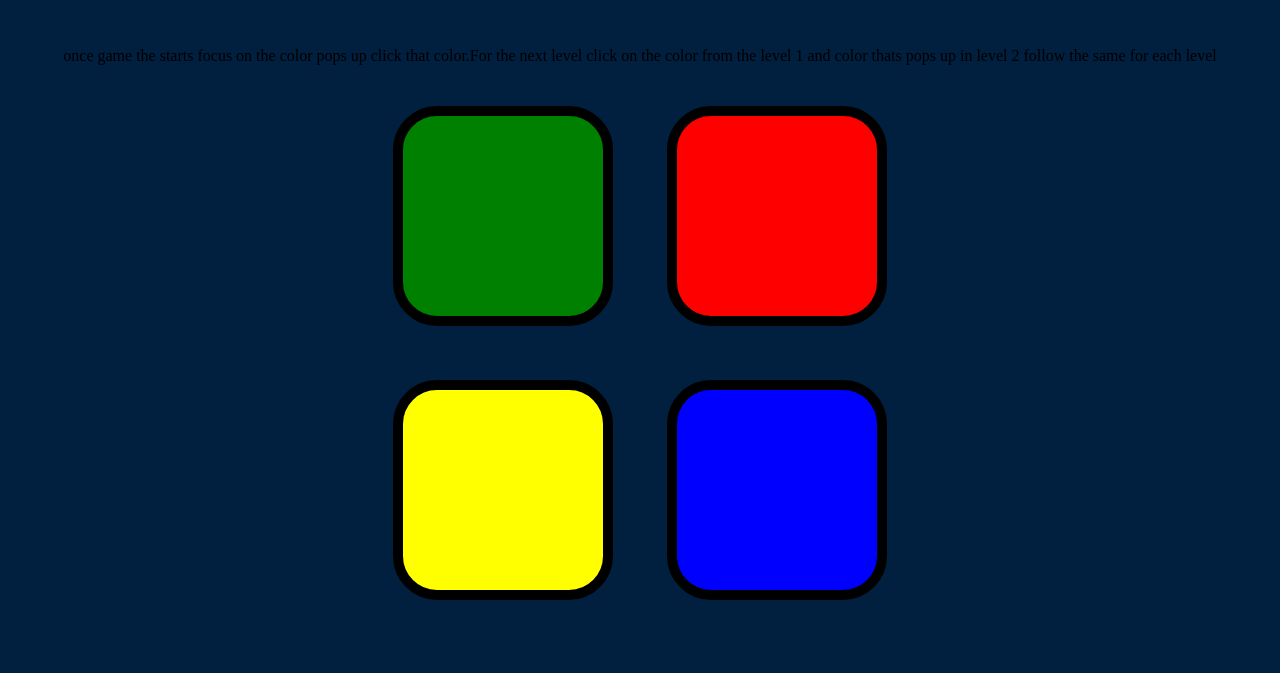
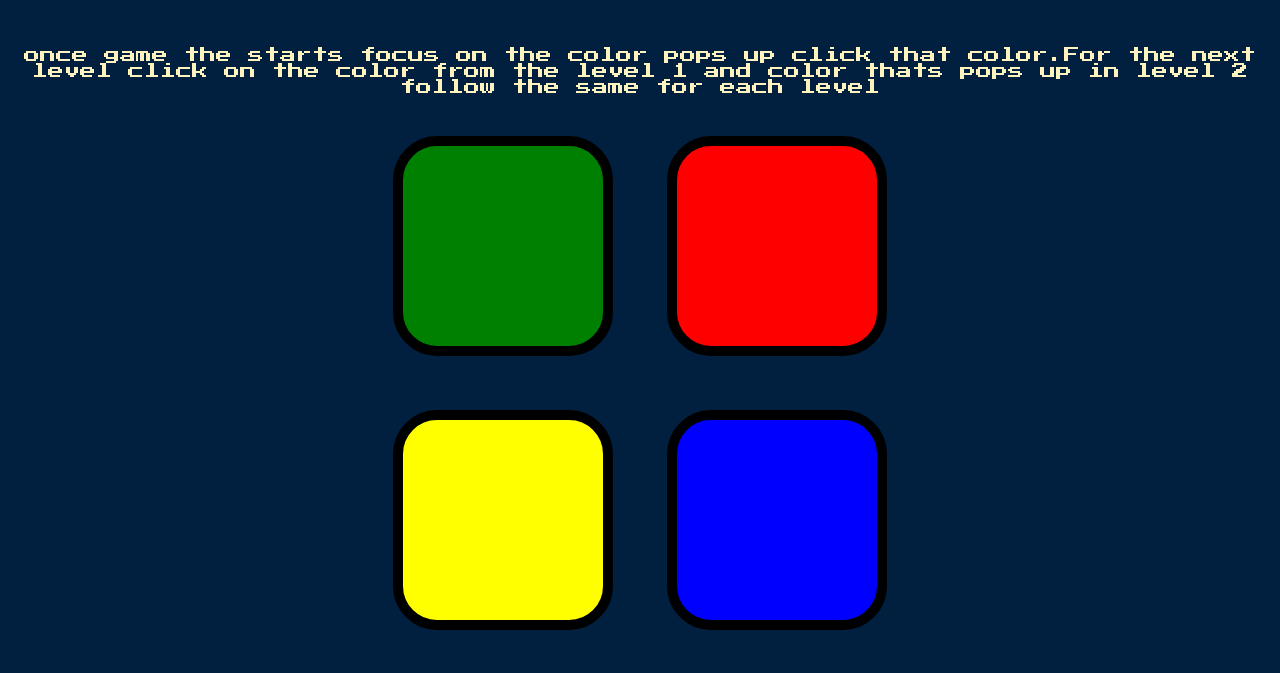
Before and after one commit to Priyangaanand/SIMON, a plain HTML site: page index.html in a window 1280 px wide. Shown: the part 127-800 px from the top of the page. Drawn offline with nearby package versions, Linux system fonts and the light colour scheme.

Commit message:
Update styles.css

```diff
--- a/styles.css
+++ b/styles.css
@@ -4,7 +4,8 @@ body {
 }
 p
 {
-  color:"white";
+  color: #FEF2BF;
+  font-family: 'Press Start 2P', cursive;
 }
 
 #level-title {
```
